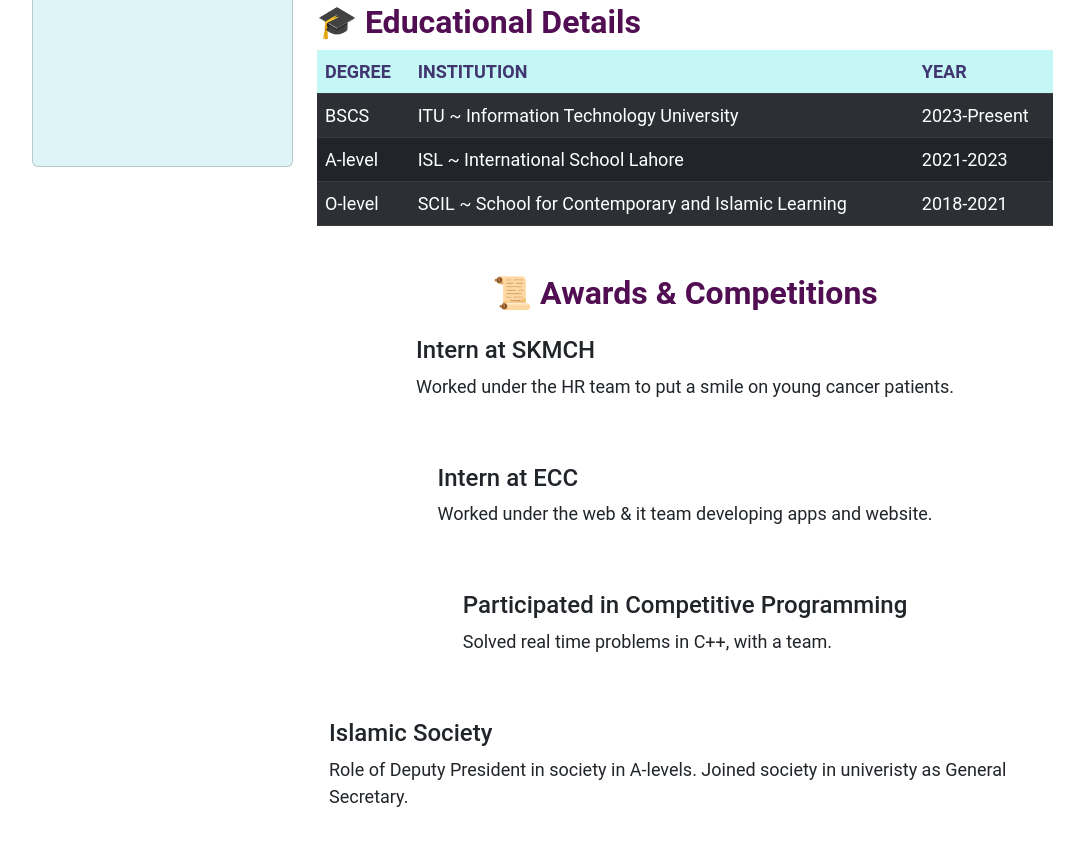
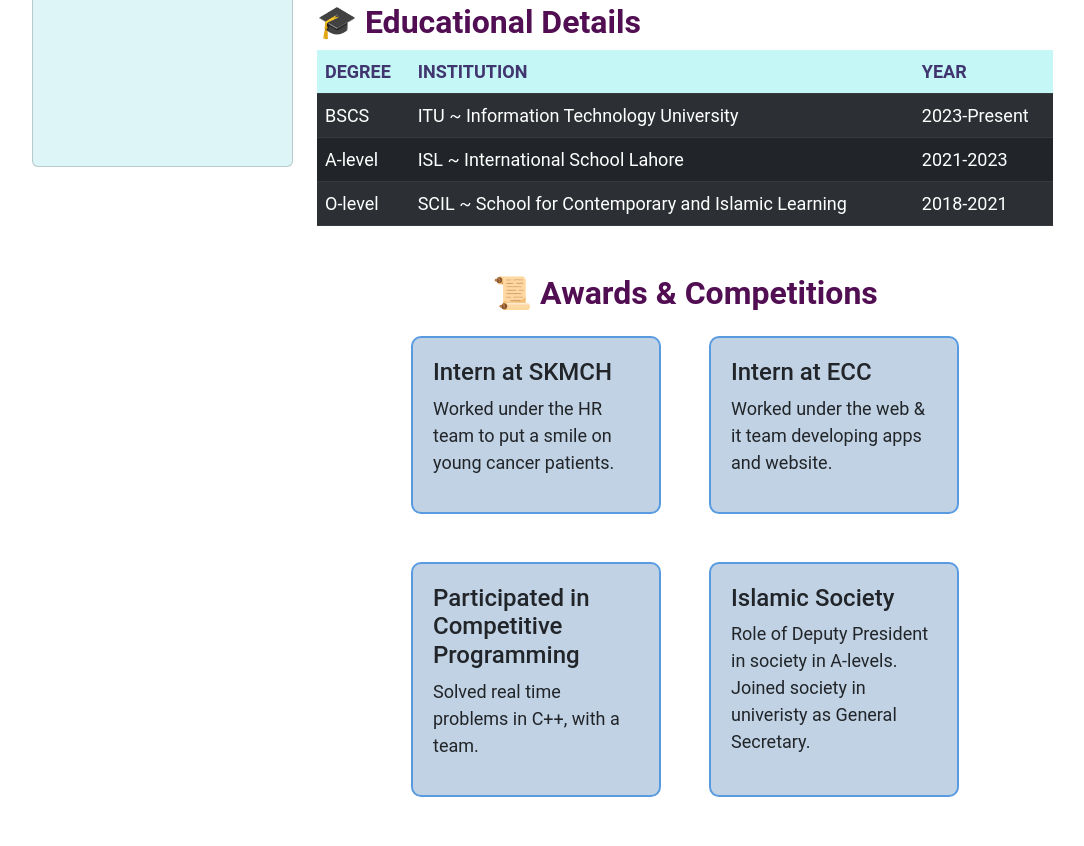
Before and after one commit to ScientistAreeba/Portfolio-2025, a plain HTML site: page index.html in a window 1280 px wide. Shown: the part 740-1586 px from the top of the page, without its empty margins (50-1134 px from the left). Drawn offline with nearby package versions, Linux system fonts and the light colour scheme.

Commit message:
Update style.css
styling for award section and education

```diff
--- a/style.css
+++ b/style.css
@@ -91,6 +91,22 @@ h2 {
     font-weight:bolder;
 }
 
+/* awards style*/
+.award-card {
+    background: #c0d2e3;
+    border: 2px solid #599be1;
+    border-radius: 10px;
+    padding: 20px;
+    width: 250px;
+    text-align:start;
+    transition: transform 0.3s, box-shadow 0.3s;
+}
+
+.award-card:hover {
+    transform: translateY(-5px);
+    box-shadow: 10px 10px 10px rgba(241, 39, 211, 0.3);
+}
+
 
 
 /* fade-in animation style */
```
